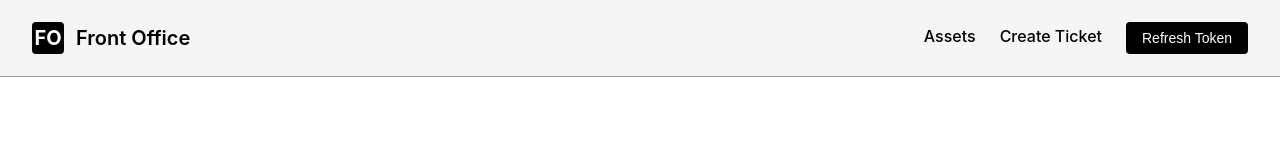
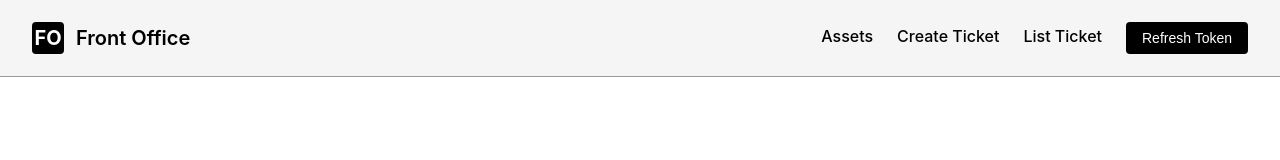
Before and after one commit to EdouardoRabe/glpi, a React (Vite) app: page /frontOffice in a window 1280 px wide. Shown: the top 160 px of the page. Built offline with nearby package versions, Linux system fonts and the light colour scheme; no server answers.

Commit message:
add ticket list and add drag and drop md

```diff
--- a/src/layouts/FOMainLayout.jsx
+++ b/src/layouts/FOMainLayout.jsx
@@ -24,6 +24,7 @@ function FOMainLayout() {
                 <div className="fo-navbar-menu">
                     <Link to={"/frontOffice/assets"}>Assets</Link>
                     <Link to={"/frontOffice/create-ticket"}>Create Ticket</Link>
+                    <Link to={"/frontOffice/list-ticket"}>List Ticket</Link>
                     <button onClick={handleRefresh}>Refresh Token</button>
                 </div>
             </nav>
--- /dev/null
+++ b/src/pages/FO/FOTicketList.jsx
@@ -0,0 +1,7 @@
+export default function FOTicketList(){
+    return (
+        <div>
+            <h1>Liste des tickets</h1>
+        </div>
+    )
+}
--- a/src/router/index.jsx
+++ b/src/router/index.jsx
@@ -10,6 +10,7 @@ import BOTicketList from "../pages/BO/BOTicketList.jsx";
 import FOCreateTicket from "../pages/FO/FOCreateTicket.jsx";
 import FOAssetsDetails from "../pages/FO/FOAssetsDetails.jsx";
 import BOStatusTicket from "../pages/BO/BOStatusTicket.jsx";
+import FOTicketList from "../pages/FO/FOTicketList.jsx";
 
 
 export const router = createBrowserRouter([
@@ -60,6 +61,10 @@ export const router = createBrowserRouter([
             {
                 path: "assets/:id/:itemtype",
                 element:  <FOAssetsDetails/>
+            },
+            {
+                path: "list-ticket",
+                element:  <FOTicketList/>
             }
         ]
     },
```
Also changed, not shown: 1 other file (tests, documents, lock files or other folders).
